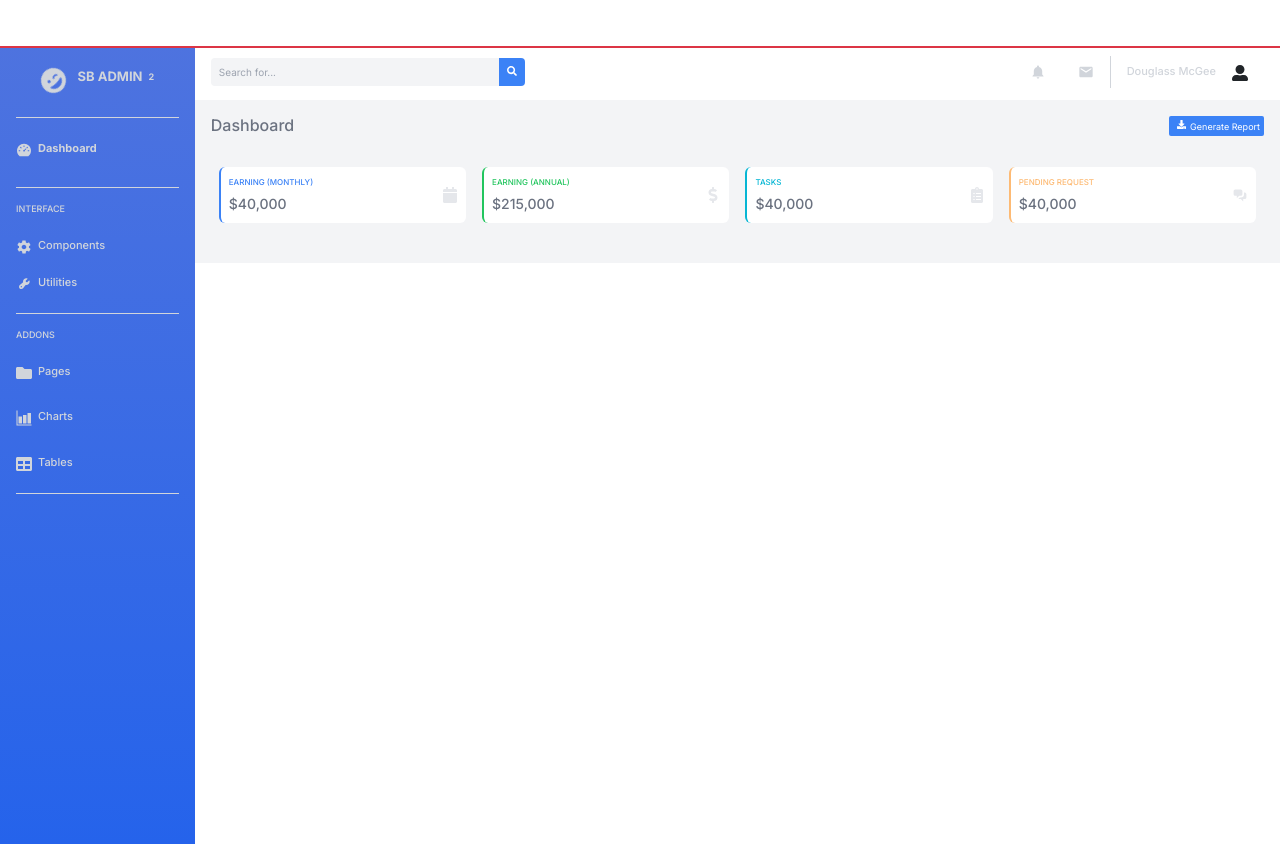
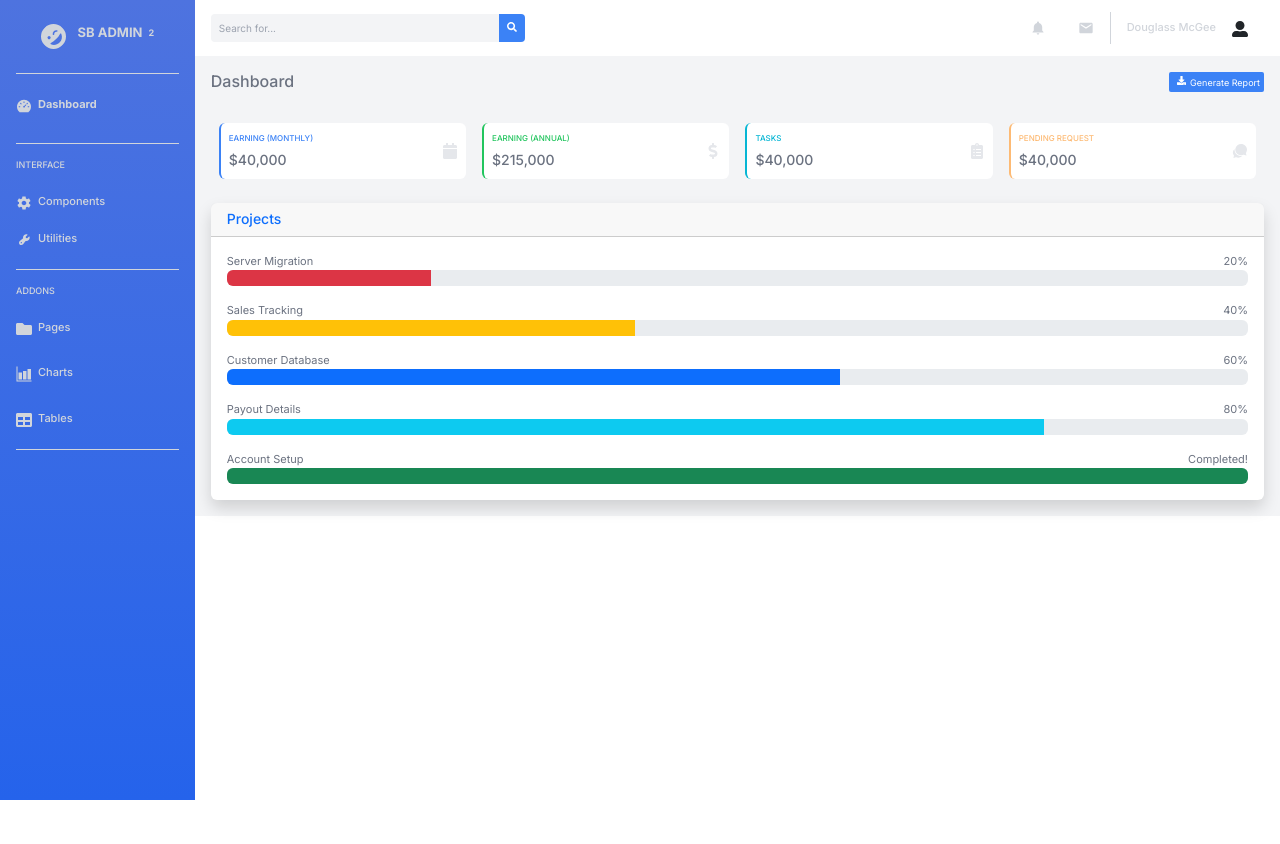
Before and after one commit to THINUX-Official/Dataintimate, a Next.js app: page / in a window 1280 px wide. After the commit the page ends 800 px from the top, so only its background shows below. Built offline with nearby package versions, Linux system fonts and the light colour scheme.

Commit message:
Create Project with Progress Bar.

```diff
--- a/package.json
+++ b/package.json
@@ -10,8 +10,10 @@
   },
   "dependencies": {
     "bootstrap": "^5.3.2",
+    "chart.js": "^4.4.1",
     "next": "14.1.0",
     "react": "^18",
+    "react-chartjs-2": "^5.2.0",
     "react-dom": "^18",
     "react-icons": "^5.0.1"
   },
--- a/src/app/page.tsx
+++ b/src/app/page.tsx
@@ -2,8 +2,6 @@ import {SideBar} from "@/view/common/SideBar/SideBar";
 import 'tailwindcss/tailwind.css'
 import 'bootstrap/dist/css/bootstrap.css'
 
-
-import {NavBar} from "@/view/common/NavBar/NavBar";
 import {StatusBar} from "@/view/common/StatusBar/StatusBar";
 import {Content} from "@/view/common/Content/Content";
 
@@ -11,16 +9,14 @@ import {Content} from "@/view/common/Content/Content";
 export default function Home() {
     return (
         <>
-            <div>
-                <NavBar/>
-                <div className="flex">
-                    <SideBar/>
-                    <div className="w-full block">
-                        <StatusBar/>
-                        <Content/>
-                    </div>
+            <div className="flex">
+                <SideBar/>
+                <div className="w-full block">
+                    <StatusBar/>
+                    <Content/>
                 </div>
             </div>
+
         </>
     );
 }
--- /dev/null
+++ b/src/view/common/ChartArea/ChartArea.tsx
@@ -0,0 +1,9 @@
+export const ChartArea = () => {
+    return (
+        <>
+        <div>
+
+        </div>
+        </>
+    );
+};
--- /dev/null
+++ b/src/view/common/DoughnutChart/DoughnutChart.tsx
@@ -0,0 +1,18 @@
+import React from 'react';
+import {Doughnut} from 'react-chartjs-2';
+
+export const DoughnutChart = () => {
+
+    const data = {
+        labels: ['Direct', 'Social', 'Referral'],
+        datasets: [
+            {
+                label: 'Traffic Sources',
+                data: [300, 50, 100], // Sample data for the three elements
+                backgroundColor: ['#FF6384', '#36A2EB', '#FFCE56'], // Custom colors for each element
+                hoverBackgroundColor: ['#FF6384', '#36A2EB', '#FFCE56'], // Hover colors
+            },
+        ],
+    };
+    return <Doughnut data={data}/>;
+};
--- a/src/view/common/NavBar/NavBar.tsx
+++ /dev/null
@@ -1,9 +0,0 @@
-export const NavBar = () => {
-    return (
-        <>
-            <div className="w-screen h-12 bg-white border-b-2 border-danger fixed">
-
-            </div>
-        </>
-    );
-};
--- /dev/null
+++ b/src/view/common/ProgressBar/ProgressBar.tsx
@@ -0,0 +1,76 @@
+import React from "react";
+
+export const ProgressBar = () => {
+    return (
+        <>
+            <div className="card border-0 shadow">
+                <h5 className="card-header text-[14px] text-primary">Projects</h5>
+                <div className="card-body">
+                    <div>
+                        <div className="flex justify-between mb-[-15px]">
+                            <p className="text-[11px] text-gray-500">Server Migration</p>
+                            <p className="text-[11px] text-gray-500">20%</p>
+                        </div>
+                        <div className="progress">
+                            <div className="progress-bar bg-danger w-[20%]" role="progressbar"
+                                 aria-valuenow="25" aria-valuemin="0" aria-valuemax="100">
+                            </div>
+                        </div>
+                    </div>
+
+                    <div>
+                        <div className="flex justify-between mt-3 mb-[-15px]">
+                            <p className="text-[11px] text-gray-500">Sales Tracking</p>
+                            <p className="text-[11px] text-gray-500">40%</p>
+                        </div>
+
+                        <div className="progress">
+                            <div className="progress-bar bg-warning w-[40%]" role="progressbar"
+                                 aria-valuenow="25" aria-valuemin="0" aria-valuemax="100">
+                            </div>
+                        </div>
+                    </div>
+
+                    <div>
+                        <div className="flex justify-between mt-3 mb-[-15px]">
+                            <p className="text-[11px] text-gray-500">Customer Database</p>
+                            <p className="text-[11px] text-gray-500">60%</p>
+                        </div>
+
+                        <div className="progress">
+                            <div className="progress-bar bg-primary w-[60%]" role="progressbar"
+                                 aria-valuenow="25" aria-valuemin="0" aria-valuemax="100">
+                            </div>
+                        </div>
+                    </div>
+
+                    <div>
+                        <div className="flex justify-between mt-3 mb-[-15px]">
+                            <p className="text-[11px] text-gray-500">Payout Details</p>
+                            <p className="text-[11px] text-gray-500">80%</p>
+                        </div>
+
+                        <div className="progress">
+                            <div className="progress-bar bg-info w-[80%]" role="progressbar"
+                                 aria-valuenow="25" aria-valuemin="0" aria-valuemax="100">
+                            </div>
+                        </div>
+                    </div>
+
+                    <div>
+                        <div className="flex justify-between mt-3 mb-[-15px]">
+                            <p className="text-[11px] text-gray-500">Account Setup</p>
+                            <p className="text-[11px] text-gray-500">Completed!</p>
+                        </div>
+
+                        <div className="progress">
+                            <div className="progress-bar bg-success w-[100%]" role="progressbar"
+                                 aria-valuenow="25" aria-valuemin="0" aria-valuemax="100">
+                            </div>
+                        </div>
+                    </div>
+                </div>
+            </div>
+        </>
+    );
+};
--- a/src/view/common/SideBar/SideBar.tsx
+++ b/src/view/common/SideBar/SideBar.tsx
@@ -12,7 +12,7 @@ export const SideBar = () => {
 
     return (
         <>
-            <div className="mt-11 bg-gradient-to-b from-[#4e73df] to-blue-600 w-56 h-screen px-3 text-gray-300">
+            <div className="bg-gradient-to-b from-[#4e73df] to-blue-600 w-56 h-screen px-3 text-gray-300">
 
                 <div className="flex justify-center items-center border-b border-gray-300">
                     <div className="text-[25px] py-4 -rotate-45 ">
--- a/src/view/common/StatusBar/StatusBar.tsx
+++ b/src/view/common/StatusBar/StatusBar.tsx
@@ -7,7 +7,7 @@ import {FaUserAlt} from "react-icons/fa";
 export function StatusBar() {
     return (
         <>
-            <div className="mt-11 w-full h-14 flex justify-content-between items-center px-3">
+            <div className="w-full h-14 flex justify-content-between items-center px-3">
                 <div className="flex items-center text-white text-[10px] justify-self-start">
                     <input className="rounded-start-1 h-7 w-72 pl-2 bg-gray-100 text-black" type="text" placeholder="Search for..."
                            aria-label="Search" aria-describedby="basic-addon"/>
--- a/src/view/pages/DashBoard/Dashboard.tsx
+++ b/src/view/pages/DashBoard/Dashboard.tsx
@@ -1,13 +1,16 @@
-import {FaDownload} from "react-icons/fa";
-import {FaCalendar} from "react-icons/fa";
-import { FaDollarSign } from "react-icons/fa";
-import { FaClipboardList } from "react-icons/fa";
-import { HiChatAlt2 } from "react-icons/hi";
-
-
+import {FaCalendar, FaClipboardList, FaDollarSign, FaDownload} from "react-icons/fa";
+import dynamic from "next/dynamic";
+import {IoChatbubblesSharp} from "react-icons/io5";
+import {ProgressBar} from "@/view/common/ProgressBar/ProgressBar";
 
 
 export const Dashboard = () => {
+
+    // @ts-ignore
+    const DoughnutChart = dynamic(() => import('@/view/common/DoughnutChart/DoughnutChart'), {
+        ssr: false, // Disable server-side rendering
+    });
+
     return (
         <>
             <div className="flex justify-between">
@@ -65,9 +68,17 @@ export const Dashboard = () => {
                     </div>
 
                     <div>
-                        <HiChatAlt2 className="text-gray-200"/>
+                        <IoChatbubblesSharp className="text-gray-200"/>
                     </div>
                 </div>
+            </div>
+
+            <div>
+                {/*<DoughnutChart/>*/}
+            </div>
+
+            <div>
+                <ProgressBar/>
             </div>
         </>
     );
```
Also changed, not shown: 1 other file (tests, documents, lock files or other folders).
